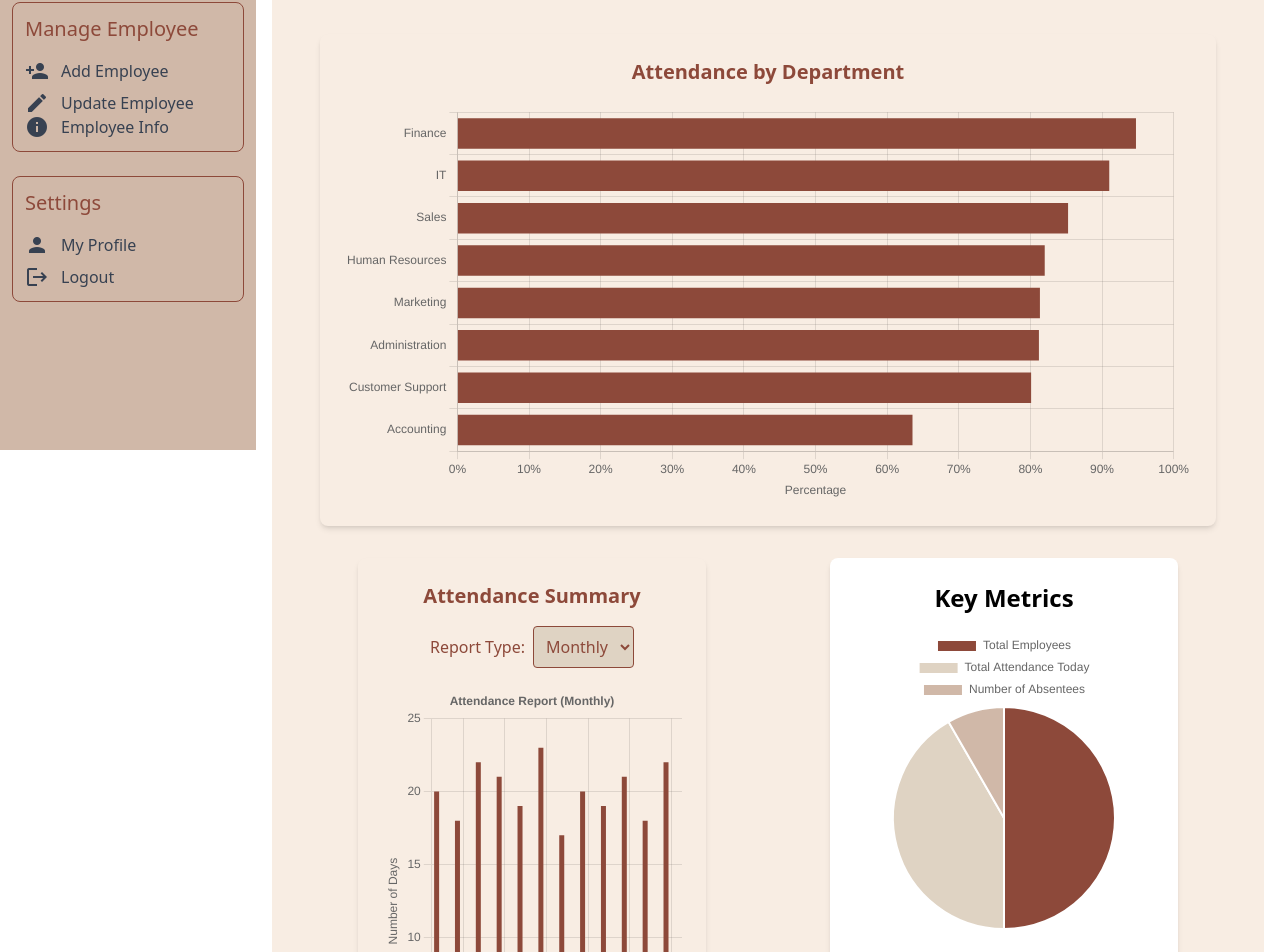
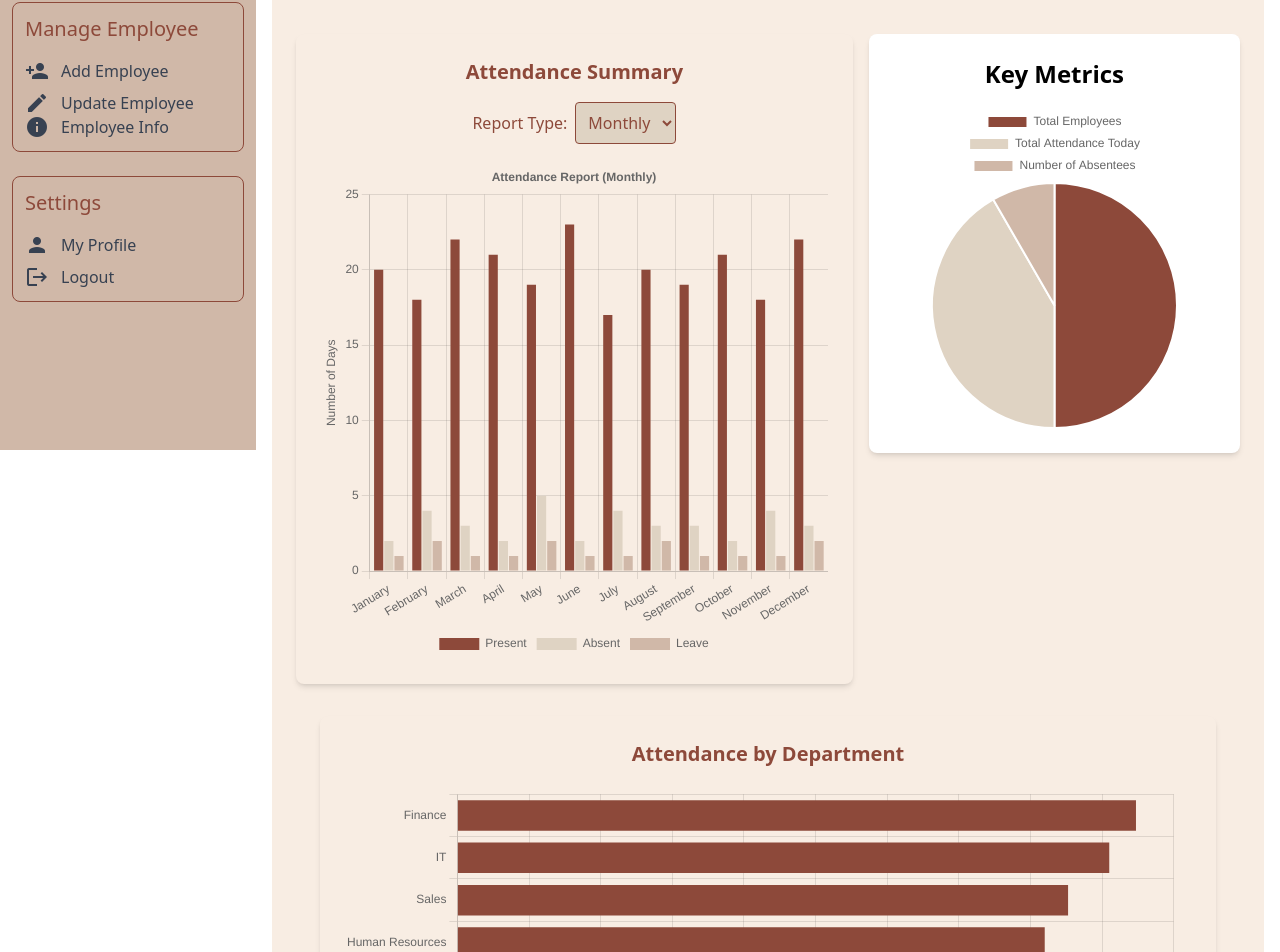
Before and after one commit to FYP21-Projects/MusterRollSystemWeb, a React (Vite) app: page /AdminDashboard in a window 1280 px wide. Shown: the part 350-1302 px from the top of the page. Built offline with nearby package versions, Linux system fonts and the light colour scheme.

Commit message:
changes in main page

```diff
--- a/src/Components/Dashboard/DbMainPage.jsx
+++ b/src/Components/Dashboard/DbMainPage.jsx
@@ -74,15 +74,20 @@ const DbMainPage = ({ username }) => {
           </div>
         </div>
 
+
+        {/* Attendance Summary and Key Metrics */}
+        <div className="flex mt-8 space-x-4">
+          <div className="w-3/5">
+            <AttendanceSummary />
+          </div>
+          <div className="w-2/5">
+            <KeyMetrics />
+          </div>
+        </div>
+
         {/* Workplace Record Section */}
         <div className="mt-8">
           <WorkplaceRecord />
-        </div>
-
-        {/* Attendance Summary and Key Metrics */}
-        <div className="flex mt-8">
-          <AttendanceSummary />
-          <KeyMetrics />
         </div>
       </div>
     </div>
```
